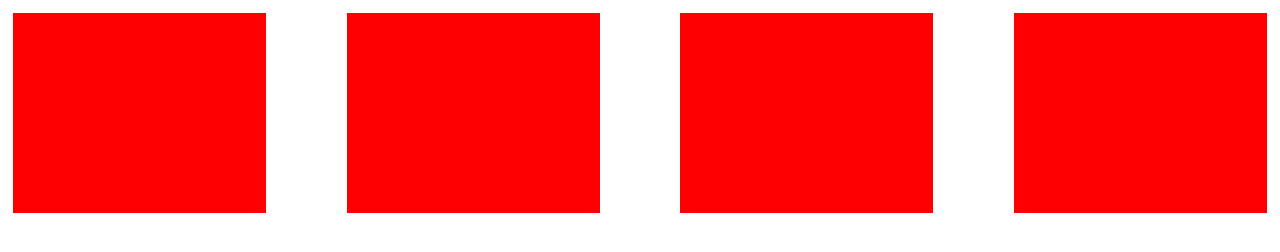
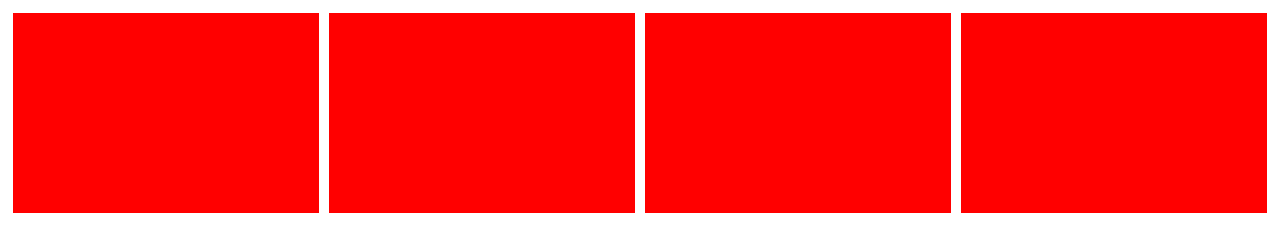
Before and after one commit to profjere/comm269fall2020, a plain HTML site: page flexbox/flexbox_example.html in a window 1280 px wide. Drawn offline with Linux system fonts and the light colour scheme.

Commit message:
Update flexbox.css

```diff
--- a/flexbox/flexbox.css
+++ b/flexbox/flexbox.css
@@ -11,7 +11,7 @@
 
 .box1,.box2,.box3,.box4{
     background-color:#f00;
-    width:20%;
+    flex-grow:1;
     margin:5px;
     height:200px;
 }
```
